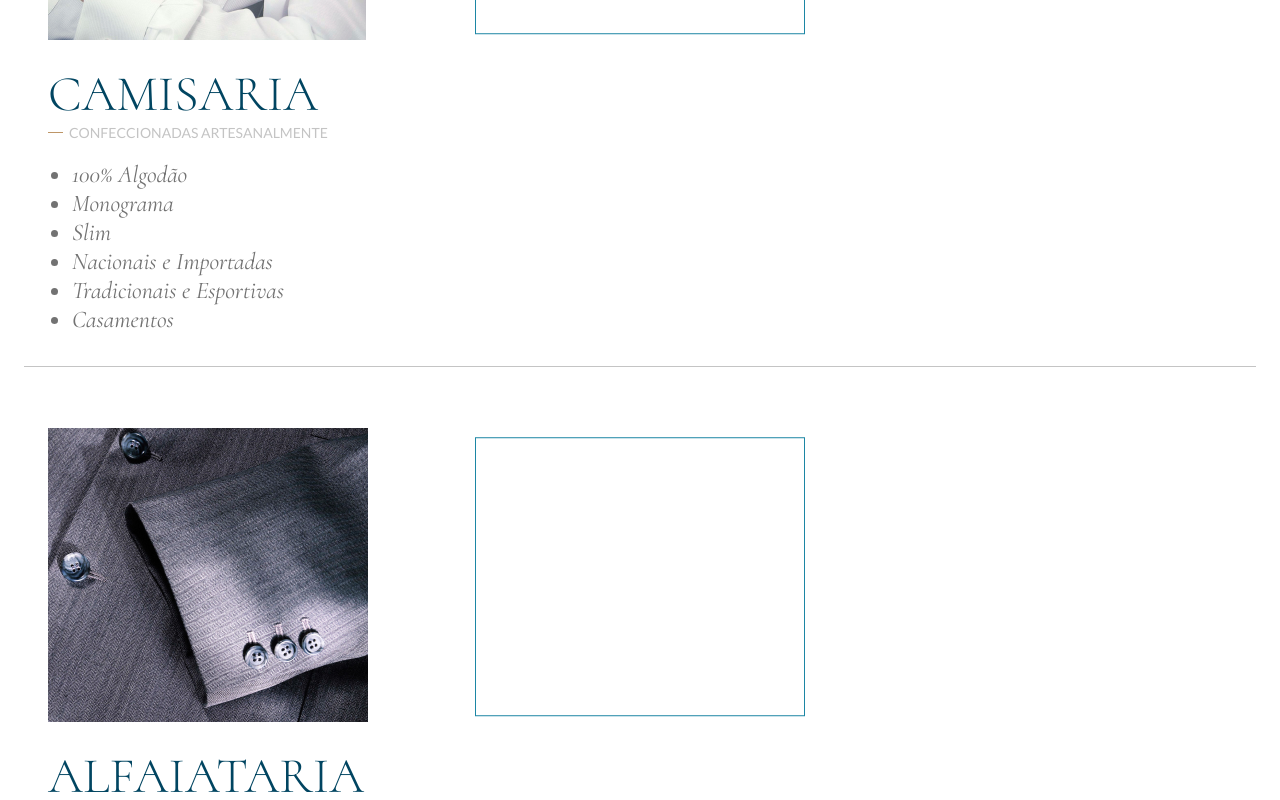
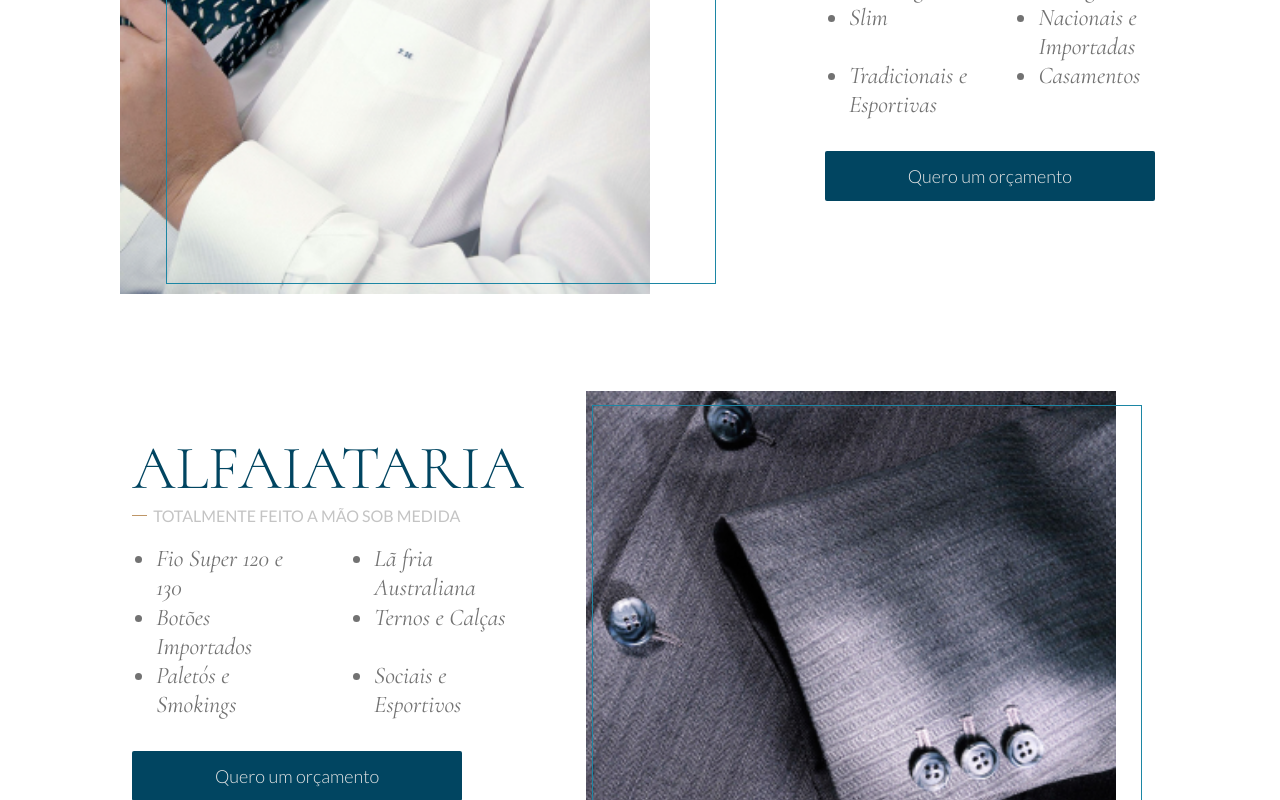
Before and after one commit to keyyuwan/fasters-ps, a React (Create React App) app: page / in a window 1280 px wide. Shown: the part 2980-3780 px from the top of the page. Built offline with nearby package versions, Linux system fonts and the light colour scheme; a web font is replaced by a local one.

Commit message:
Products desktop

```diff
--- a/src/components/Product/index.tsx
+++ b/src/components/Product/index.tsx
@@ -12,6 +12,7 @@ export function Product({ imgUrl, title, description, pros }: ProductProps) {
     <div className={styles.container}>
       <div className={styles.imgContainer}>
         <img src={imgUrl} alt={title} />
+
         <div className={styles.imgBorder} />
       </div>
 
@@ -24,6 +25,8 @@ export function Product({ imgUrl, title, description, pros }: ProductProps) {
             <li key={pro}>{pro}</li>
           ))}
         </ul>
+
+        <button className={styles.button}>Quero um orçamento</button>
       </div>
     </div>
   );
--- a/src/components/Product/styles.module.scss
+++ b/src/components/Product/styles.module.scss
@@ -1,5 +1,18 @@
 .container {
   padding: 0 24px;
+
+  @media (min-width: 1024px) {
+    padding: 0 120px;
+    display: flex;
+    flex-direction: row-reverse;
+    align-items: center;
+    justify-content: center;
+    gap: 62px;
+
+    &:first-child {
+      flex-direction: row;
+    }
+  }
 }
 
 .imgContainer {
@@ -16,6 +29,22 @@
     left: 50%;
 
     transform: translate(-50%, -50%);
+  }
+
+  @media (min-width: 1024px) {
+    img {
+      width: 530px;
+      height: 488px;
+
+      &:hover {
+        opacity: 0.5;
+      }
+    }
+
+    .imgBorder {
+      width: 550px;
+      height: 464px;
+    }
   }
 }
 
@@ -56,4 +85,37 @@
       line-height: 29.06px;
     }
   }
+
+  @media (max-width: 1023px) {
+    .button {
+      display: none;
+    }
+  }
+
+  @media (min-width: 1024px) {
+    h2 {
+      font-size: 62px;
+    }
+
+    div {
+      font-size: 16px;
+    }
+
+    ul {
+      display: grid;
+      grid-template-columns: 1fr 1fr;
+      column-gap: 68px;
+    }
+
+    .button {
+      margin-top: 32px;
+      width: 330px;
+      height: 50px;
+      border: 0;
+      border-radius: 2px;
+      background: var(--blue-500);
+      color: var(--gray-400);
+      font: 300 18px Lato;
+    }
+  }
 }
--- a/src/components/Products/index.tsx
+++ b/src/components/Products/index.tsx
@@ -21,7 +21,7 @@ export function Products() {
         pros={alfaiatariaPros}
       />
 
-      <button>Quero um orçamento</button>
+      <button className={styles.button}>Quero um orçamento</button>
     </div>
   );
 }
--- a/src/components/Products/styles.module.scss
+++ b/src/components/Products/styles.module.scss
@@ -8,7 +8,7 @@
     margin: 32px 0;
   }
 
-  button {
+  .button {
     margin: 33px 0 53px;
     width: 100%;
     height: 50px;
@@ -18,4 +18,21 @@
     color: var(--gray-400);
     font: 300 18px Lato;
   }
+
+  @media (min-width: 1024px) {
+    padding: 60px 0;
+    display: flex;
+    flex-direction: column;
+    align-items: center;
+    justify-content: center;
+    gap: 2rem;
+
+    .divider {
+      display: none;
+    }
+
+    .button {
+      display: none;
+    }
+  }
 }
```
